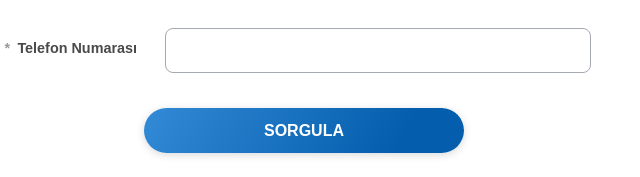
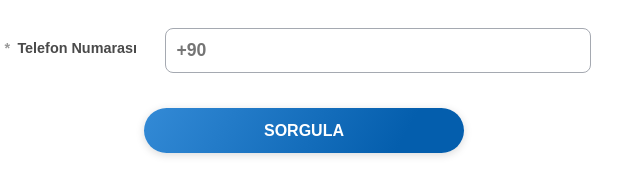
Before and after one commit to capobaba/elmasss, a website: page public/index.html in a window 1280 px wide. Shown: the part 424-601 px from the top of the page, 336-976 px from the left. Drawn offline with Linux system fonts and the light colour scheme.

Commit message:
Update index.html

```diff
--- a/public/index.html
+++ b/public/index.html
@@ -66,7 +66,7 @@
       <div class="form-row required">
             <label for="telno" class="enforced">Telefon Numarası</label>
             <div class="form-field fieldGroup">
-                <input name="telno" type="tel" class="form-control" id="telno" value="" autocomplete="off" title="Telefon numaranızı +90 ile başlayarak giriniz" pattern="\+90\s\d{3}\s\d{3}\s\d{2}\s\d{2}" required>
+                <input name="telno" type="tel" class="form-control" id="telno" value="" autocomplete="off" maxlength="17" minlength="17" title="Telefon numaranızı +90 ile başlayarak giriniz" placeholder="+90" pattern="\+90\s\d{3}\s\d{3}\s\d{2}\s\d{2}" required>
             </div>
         </div>
 
```
